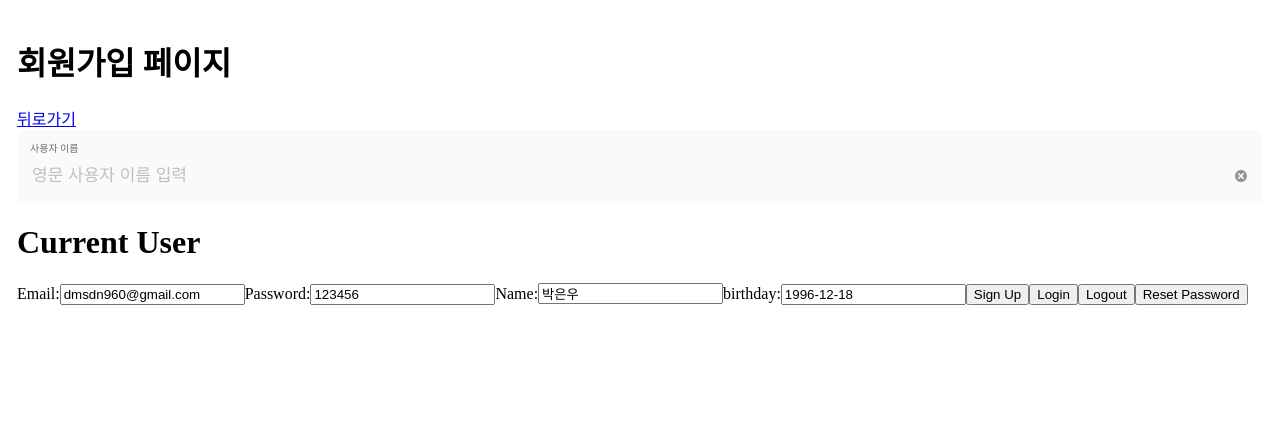
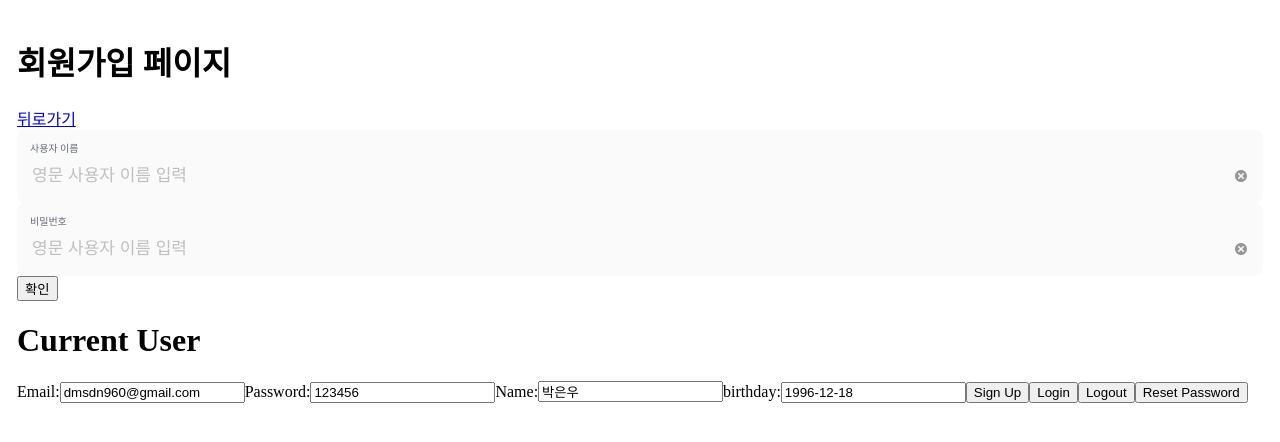
Before and after one commit to joan-KIM/soboro, a React (Create React App) app: page /account/signup in a window 1280 px wide. Shown: the top 442 px of the page. Built offline with nearby package versions, Linux system fonts and the light colour scheme; no server answers; a web font is replaced by a local one.

Commit message:
react hook form 적용

```diff
--- a/package.json
+++ b/package.json
@@ -13,6 +13,7 @@
     "prop-types": "^15.8.1",
     "react": "^18.0.0",
     "react-dom": "^18.0.0",
+    "react-hook-form": "^7.29.0",
     "react-icons": "^4.3.1",
     "react-query": "^3.34.16",
     "react-router-dom": "^6.2.2",
--- a/src/components/SignUpInput.jsx
+++ b/src/components/SignUpInput.jsx
@@ -1,6 +1,7 @@
-import React, {useState} from 'react';
+import React from 'react';
 import {TiDelete} from 'react-icons/ti';
 import styled from 'styled-components';
+import PropTypes from 'prop-types';
 
 const InputContainer = styled.div`
 background: #FAFAFA;
@@ -24,17 +25,6 @@ const InputGroup = styled.div`
 padding: 10px 0 6px 0;
 display: flex;
 
-input{
-outline: none;
-border: none;
-background: none;
-font-size: 17px;
-color: #BEBFBF;
-}
-
-input::placeholder{
-color: #BEBFBF;
-}
 
 svg{
 color: #969696;
@@ -45,29 +35,44 @@ margin-right: 0;
 }
 `;
 
-export default function SignUpInput() {
-  const [text, setText] = useState('');
+const Input = styled.input`
+  outline: none;
+  border: none;
+  background: none;
+  font-size: 17px;
+  color: #BEBFBF;
+  flex: 1;
 
-  function changeHandler(text) {
-    setText(text);
+  &::placeholder{
+    color: #BEBFBF;
   }
+`;
 
-  function clickHandler(e) {
-    setText('');
-  }
-
+export default function SignUpInput({name, label, register, placeholder, reset, password, required, validate}) {
   return (
     <InputContainer>
-      <label>사용자 이름</label>
-      <InputGroup>
-        <input
-          type='text'
-          placeholder='영문 사용자 이름 입력'
-          value={text}
-          onChange={(e) => changeHandler(e.target.value)}
-        />
-        <TiDelete onClick={clickHandler} />
-      </InputGroup>
+      <label>
+        {label}
+        <InputGroup>
+          <Input
+            type={password ? 'password' : 'text'}
+            placeholder={placeholder}
+            {...register(name, {required, validate})}
+          />
+          <TiDelete onClick={() => reset({[name]: ''})} />
+        </InputGroup>
+      </label>
     </InputContainer>
   );
 }
+
+SignUpInput.propTypes = {
+  required: PropTypes.bool,
+  password: PropTypes.bool,
+  validate: PropTypes.func,
+  name: PropTypes.string.isRequired,
+  label: PropTypes.string.isRequired,
+  register: PropTypes.func.isRequired,
+  placeholder: PropTypes.string.isRequired,
+  reset: PropTypes.func.isRequired,
+};
--- a/src/pages/SignUpPage.jsx
+++ b/src/pages/SignUpPage.jsx
@@ -3,17 +3,41 @@ import {Link} from 'react-router-dom';
 import Auth from '../components/Auth';
 import SignUpInput from '../components/SignUpInput';
 import styled from 'styled-components';
+import {useForm} from 'react-hook-form';
 
 const Page = styled.div`
 padding: 17px;
 `;
 
 export default function SignUpPage() {
+  const {register, handleSubmit, reset} = useForm();
+
+  const onSubmit = (data) => {
+    console.log(data);
+  };
+
   return (
     <Page>
       <h1>회원가입 페이지</h1>
       <Link to="/account/login">뒤로가기</Link>
-      <SignUpInput />
+      <form onSubmit={handleSubmit(onSubmit)}>
+        <SignUpInput
+          name="username"
+          label="사용자 이름"
+          register={register}
+          placeholder="영문 사용자 이름 입력"
+          reset={reset}
+        />
+        <SignUpInput
+          password
+          name="password"
+          label="비밀번호"
+          register={register}
+          placeholder="영문 사용자 이름 입력"
+          reset={reset}
+        />
+        <input type="submit" value="확인" />
+      </form>
       <Auth />
     </Page>
   );
```
Also changed, not shown: 1 other file (tests, documents, lock files or other folders).
